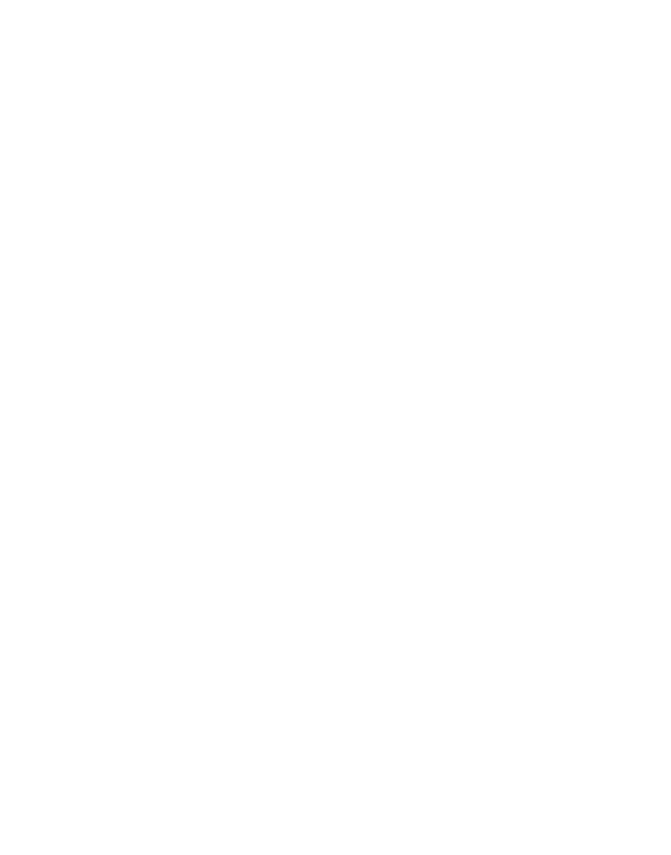
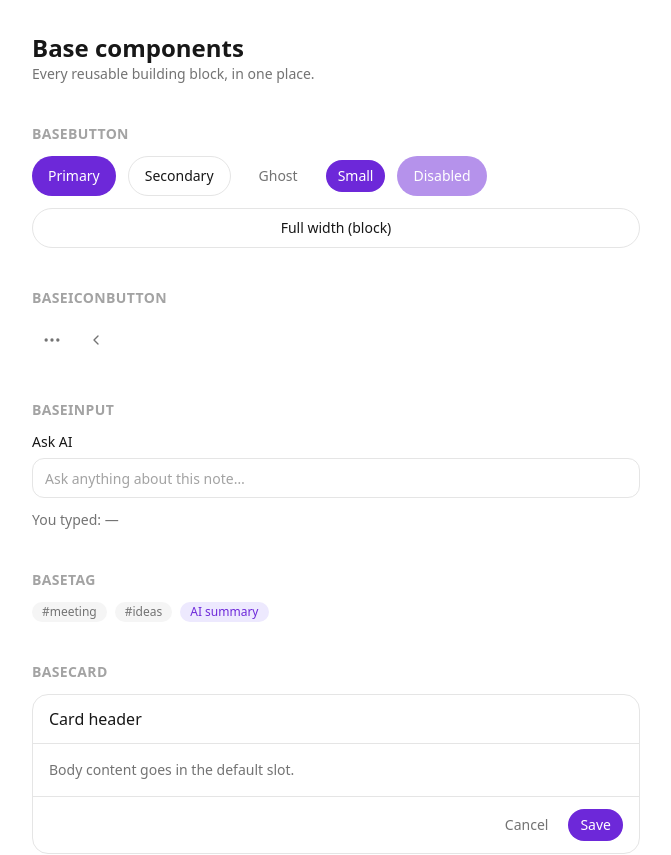
Before and after one commit to JISHNU506/voicenotes-nuxt, a Nuxt app: page /playground in a window 1280 px wide. Before the commit this address had no page. Shown: the top 855 px of the page, without its empty margins (304-975 px from the left). Before the commit the page ends 800 px from the top, so only its background shows below. Built offline with nearby package versions, Linux system fonts and the light colour scheme.

Commit message:
Add base UI components and playground page
- Add BaseButton, BaseIconButton, BaseInput, BaseTag and BaseCard
  in components/base (plain JS, <script setup>)
- Add color tokens (ink, surface, line, accent) to tailwind.config.js
- Add /playground page to preview every base component

```diff
--- /dev/null
+++ b/components/AppLogo.vue
@@ -0,0 +1,3 @@
+<template>
+
+</template>
--- /dev/null
+++ b/components/AskAiPanel.vue
@@ -0,0 +1,3 @@
+<template>
+
+</template>
--- /dev/null
+++ b/components/NoteArticle.vue
@@ -0,0 +1,3 @@
+<template>
+
+</template>
--- /dev/null
+++ b/components/base/BaseButton.vue
@@ -0,0 +1,36 @@
+<script setup>
+// defineProps is like typing a React component's props, but it also sets defaults.
+// No import needed: Nuxt auto-imports Vue macros, and auto-registers this file as <BaseButton>.
+defineProps({
+  variant: { type: String, default: 'primary' }, // primary | secondary | ghost
+  size: { type: String, default: 'md' }, // sm | md
+  type: { type: String, default: 'button' }, // pass "submit" inside forms
+  block: { type: Boolean, default: false }, // full width
+})
+
+const variants = {
+  primary: 'bg-accent text-white hover:bg-accent-hover',
+  secondary: 'border border-line bg-surface text-ink hover:bg-surface-muted',
+  ghost: 'text-ink-muted hover:bg-surface-muted hover:text-ink',
+}
+
+const sizes = {
+  sm: 'h-8 gap-1.5 px-3 text-sm',
+  md: 'h-10 gap-2 px-4 text-sm',
+}
+</script>
+
+<template>
+  <!--
+    Attributes you don't declare as props (@click, disabled, aria-*) are passed
+    to this root <button> automatically — no need for {...rest} like in React.
+  -->
+  <button
+    :type="type"
+    class="inline-flex items-center justify-center rounded-full font-medium transition-colors disabled:pointer-events-none disabled:opacity-50"
+    :class="[variants[variant], sizes[size], { 'w-full': block }]"
+  >
+    <!-- <slot /> is Vue's version of {children} -->
+    <slot />
+  </button>
+</template>
--- /dev/null
+++ b/components/base/BaseCard.vue
@@ -0,0 +1,19 @@
+<!--
+  Named slots: the parent fills them with <template #header> / <template #footer>.
+  In React you'd pass these as props, e.g. <Card header={...} footer={...}>.
+  $slots.header is only set when the parent actually provides that slot,
+  so the wrapper divs below disappear when they're not used.
+-->
+<template>
+  <div class="rounded-2xl border border-line bg-surface">
+    <div v-if="$slots.header" class="border-b border-line px-4 py-3">
+      <slot name="header" />
+    </div>
+    <div class="p-4">
+      <slot />
+    </div>
+    <div v-if="$slots.footer" class="border-t border-line px-4 py-3">
+      <slot name="footer" />
+    </div>
+  </div>
+</template>
--- /dev/null
+++ b/components/base/BaseIconButton.vue
@@ -0,0 +1,24 @@
+<script setup>
+defineProps({
+  // Icon-only buttons have no visible text, so screen readers need a label.
+  label: { type: String, required: true },
+  size: { type: String, default: 'md' }, // sm | md
+})
+
+const sizes = {
+  sm: 'h-8 w-8',
+  md: 'h-10 w-10',
+}
+</script>
+
+<template>
+  <button
+    type="button"
+    :aria-label="label"
+    :title="label"
+    class="inline-flex shrink-0 items-center justify-center rounded-full text-ink-muted transition-colors hover:bg-surface-muted hover:text-ink disabled:pointer-events-none disabled:opacity-50"
+    :class="sizes[size]"
+  >
+    <slot />
+  </button>
+</template>
--- /dev/null
+++ b/components/base/BaseInput.vue
@@ -0,0 +1,28 @@
+<script setup>
+// The root element here is <label>, but extra attributes (type, @keydown, autofocus)
+// belong on the <input>. Turn off auto-forwarding and bind $attrs manually below —
+// the same idea as spreading {...rest} onto an inner element in React.
+defineOptions({ inheritAttrs: false })
+
+// defineModel makes v-model work on this component.
+// React equivalent: a value prop plus an onChange prop, wired up in one line.
+const model = defineModel({ type: String, default: '' })
+
+defineProps({
+  label: { type: String, default: '' },
+  placeholder: { type: String, default: '' },
+})
+</script>
+
+<template>
+  <label class="block">
+    <span v-if="label" class="mb-1.5 block text-sm font-medium text-ink">{{ label }}</span>
+    <input
+      v-model="model"
+      v-bind="$attrs"
+      :placeholder="placeholder"
+      class="h-10 w-full rounded-xl border border-line bg-surface px-3 text-sm text-ink placeholder:text-ink-subtle focus:border-accent focus:outline-none focus:ring-2 focus:ring-accent-soft"
+    >
+  </label>
+</template>
+J
--- /dev/null
+++ b/components/base/BaseTag.vue
@@ -0,0 +1,19 @@
+<script setup>
+defineProps({
+  color: { type: String, default: 'neutral' }, // neutral | accent
+})
+
+const colors = {
+  neutral: 'bg-surface-muted text-ink-muted',
+  accent: 'bg-accent-soft text-accent',
+}
+</script>
+
+<template>
+  <span
+    class="inline-flex items-center gap-1 rounded-full px-2.5 py-0.5 text-xs font-medium"
+    :class="colors[color]"
+  >
+    <slot />
+  </span>
+</template>
--- /dev/null
+++ b/pages/playground.vue
@@ -0,0 +1,76 @@
+<script setup>
+// ref() is Vue's useState. Read/write it as `question.value` in <script>;
+// in the template Vue unwraps it, so it's just `question`.
+const question = ref('')
+</script>
+
+<template>
+  <main class="mx-auto max-w-2xl space-y-10 px-4 py-8 text-ink sm:px-8">
+    <header>
+      <h1 class="text-2xl font-semibold">Base components</h1>
+      <p class="text-sm text-ink-muted">Every reusable building block, in one place.</p>
+    </header>
+
+    <section class="space-y-3">
+      <h2 class="text-sm font-semibold uppercase tracking-wide text-ink-subtle">BaseButton</h2>
+      <div class="flex flex-wrap items-center gap-3">
+        <BaseButton>Primary</BaseButton>
+        <BaseButton variant="secondary">Secondary</BaseButton>
+        <BaseButton variant="ghost">Ghost</BaseButton>
+        <BaseButton size="sm">Small</BaseButton>
+        <BaseButton disabled>Disabled</BaseButton>
+      </div>
+      <BaseButton block variant="secondary">Full width (block)</BaseButton>
+    </section>
+
+    <section class="space-y-3">
+      <h2 class="text-sm font-semibold uppercase tracking-wide text-ink-subtle">BaseIconButton</h2>
+      <div class="flex items-center gap-2">
+        <BaseIconButton label="More options">
+          <svg class="h-5 w-5" viewBox="0 0 24 24" fill="currentColor" aria-hidden="true">
+            <circle cx="5" cy="12" r="2" /><circle cx="12" cy="12" r="2" /><circle cx="19" cy="12" r="2" />
+          </svg>
+        </BaseIconButton>
+        <BaseIconButton label="Back" size="sm">
+          <svg class="h-4 w-4" viewBox="0 0 24 24" fill="none" stroke="currentColor" stroke-width="2" aria-hidden="true">
+            <path d="M15 18l-6-6 6-6" stroke-linecap="round" stroke-linejoin="round" />
+          </svg>
+        </BaseIconButton>
+      </div>
+    </section>
+
+    <section class="space-y-3">
+      <h2 class="text-sm font-semibold uppercase tracking-wide text-ink-subtle">BaseInput</h2>
+      <BaseInput v-model="question" label="Ask AI" placeholder="Ask anything about this note…" />
+      <p class="text-sm text-ink-muted">You typed: {{ question || '—' }}</p>
+    </section>
+
+    <section class="space-y-3">
+      <h2 class="text-sm font-semibold uppercase tracking-wide text-ink-subtle">BaseTag</h2>
+      <div class="flex flex-wrap gap-2">
+        <BaseTag>#meeting</BaseTag>
+        <BaseTag>#ideas</BaseTag>
+        <BaseTag color="accent">AI summary</BaseTag>
+      </div>
+    </section>
+
+    <section class="space-y-3">
+      <h2 class="text-sm font-semibold uppercase tracking-wide text-ink-subtle">BaseCard</h2>
+      <BaseCard>
+        <template #header>
+          <p class="font-medium">Card header</p>
+        </template>
+        <p class="text-sm text-ink-muted">Body content goes in the default slot.</p>
+        <template #footer>
+          <div class="flex justify-end gap-2">
+            <BaseButton variant="ghost" size="sm">Cancel</BaseButton>
+            <BaseButton size="sm">Save</BaseButton>
+          </div>
+        </template>
+      </BaseCard>
+      <BaseCard>
+        <p class="text-sm text-ink-muted">A card with no header or footer.</p>
+      </BaseCard>
+    </section>
+  </main>
+</template>
--- /dev/null
+++ b/tailwind.config.js
@@ -0,0 +1,25 @@
+export default {
+  theme: {
+    extend: {
+      // Design tokens. Placeholder values until they're synced with the Figma file —
+      // change them here and every base component picks up the new look.
+      colors: {
+        ink: {
+          DEFAULT: '#171717', // main text
+          muted: '#737373', // secondary text, icons
+          subtle: '#a3a3a3', // placeholders, hints
+        },
+        surface: {
+          DEFAULT: '#ffffff', // page / card background
+          muted: '#f5f5f5', // hover, subtle fills
+        },
+        line: '#e5e5e5', // borders and dividers
+        accent: {
+          DEFAULT: '#6d28d9',
+          hover: '#5b21b6',
+          soft: '#ede9fe',
+        },
+      },
+    },
+  },
+}
```
